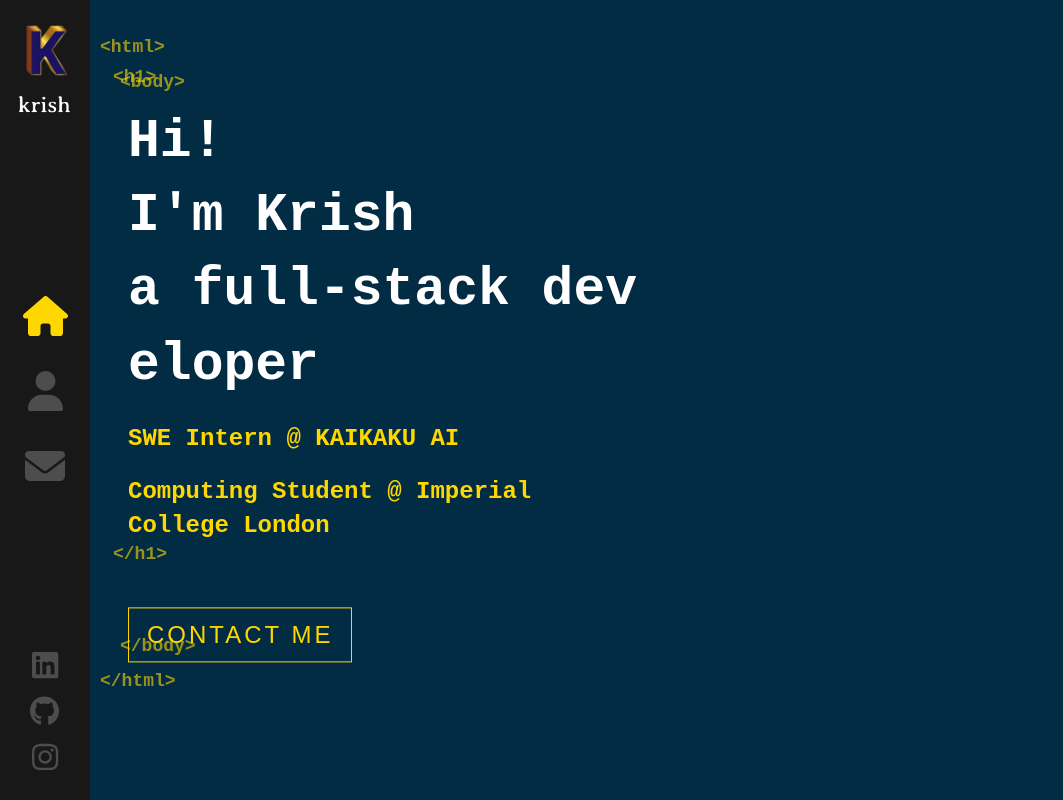
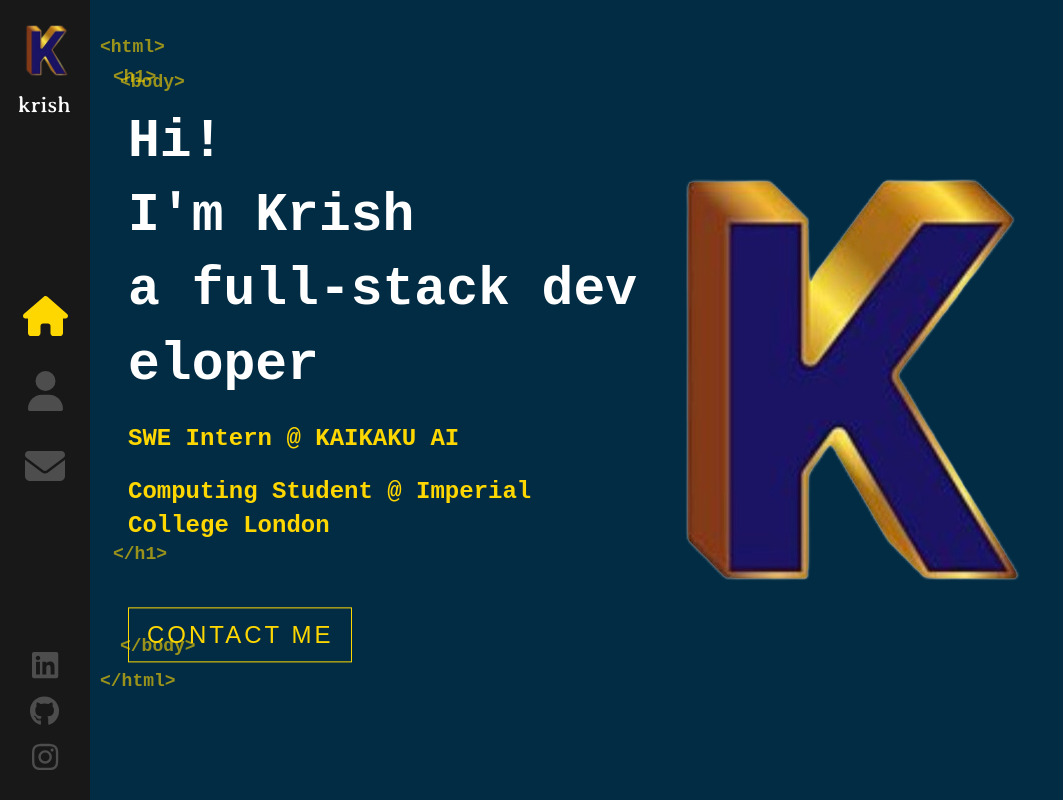
Before and after one commit to krishmaha/krish-maha-website, a React (Create React App) app: page / in a window 1280 px wide. Shown: the whole page, without its empty margins (0-1063 px from the left). Built offline with nearby package versions, Linux system fonts and the light colour scheme.

Commit message:
Add logo to homepage

```diff
--- a/src/components/Home/index.js
+++ b/src/components/Home/index.js
@@ -3,6 +3,7 @@ import './index.scss';
 import '../Layout/index.scss';
 import { useState, useEffect } from 'react';
 import AnimatedLetters from '../AnimatedLetters/animatedLetters';
+import Logo from '../Logo/logo';
 
 const Home = () => {
   const [letterClass, setLetterClass] = useState('text-animate');
@@ -39,6 +40,7 @@ const Home = () => {
           <Link to='/contact' className='contact-button'>CONTACT ME</Link>
         </div>
       </div>
+      <Logo />
     </div>
   );
 };
--- /dev/null
+++ b/src/components/Logo/logo.js
@@ -0,0 +1,12 @@
+import KrishLogo from '../../assets/images/krish-logo.png';
+import './logo.scss';
+
+const Logo = () => {
+  return (
+    <div className='logo-container'>
+      <img className='solid-logo' src={KrishLogo} alt='K' />
+    </div>
+  )
+}
+
+export default Logo;
--- /dev/null
+++ b/src/components/Logo/logo.scss
@@ -0,0 +1,11 @@
+.logo-container {
+  z-index: 0;
+  width: 500px;
+  height: 600px;
+  position: absolute;
+  top: 0;
+  right: 15%;
+  bottom: 0;
+  left: auto;
+  margin: auto;
+}
```
